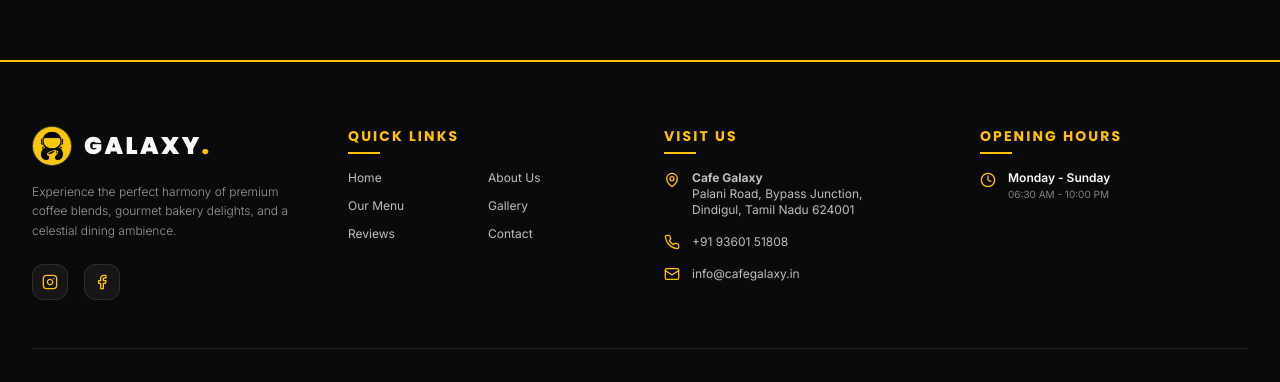
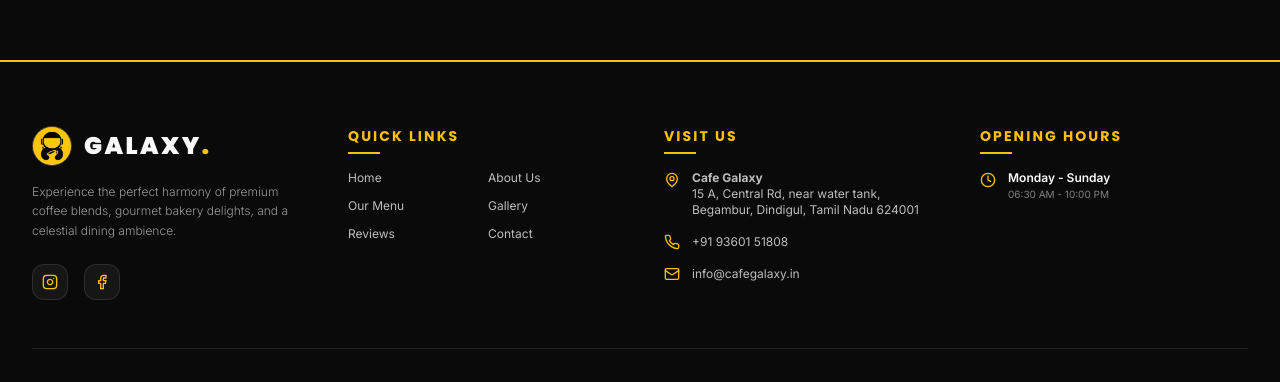
Before and after one commit to lingeshmani23-tech/cafegalaxy, a React (Vite) app: page /contact in a window 1280 px wide. Shown: the part 1832-2214 px from the top of the page. Built offline with nearby package versions, Linux system fonts and the light colour scheme.

Commit message:
Update address to Central Rd with map links

```diff
--- a/src/App.jsx
+++ b/src/App.jsx
@@ -109,7 +109,7 @@ const App = () => {
                 "image": "https://images.unsplash.com/photo-1495474472287-4d71bcdd2085?w=1200&auto=format&fit=crop&q=80",
                 "address": {
                   "@type": "PostalAddress",
-                  "streetAddress": "Bypass Junction, Palani Road",
+                  "streetAddress": "15 A, Central Rd, near water tank, Begambur",
                   "addressLocality": "Dindigul",
                   "addressRegion": "Tamil Nadu",
                   "postalCode": "624001",
--- a/src/components/Footer.jsx
+++ b/src/components/Footer.jsx
@@ -86,11 +86,11 @@ const Footer = () => {
             <ul className="space-y-4 text-xs text-[#FAFAFA]/75">
               <li className="flex items-start gap-3">
                 <MapPin size={16} className="text-[#FFC107] shrink-0 mt-0.5" />
-                <span>
+                <a href="https://www.google.com/maps?q=15+A,+Central+Rd,+near+water+tank,+Begambur,+Dindigul,+Tamil+Nadu+624001" target="_blank" rel="noopener noreferrer" className="hover:text-[#FFC107] transition-colors">
                   <strong>Cafe Galaxy</strong><br />
-                  Palani Road, Bypass Junction,<br />
-                  Dindigul, Tamil Nadu 624001
-                </span>
+                  15 A, Central Rd, near water tank,<br />
+                  Begambur, Dindigul, Tamil Nadu 624001
+                </a>
               </li>
               <li className="flex items-center gap-3">
                 <Phone size={16} className="text-[#FFC107] shrink-0" />
--- a/src/pages/Contact.jsx
+++ b/src/pages/Contact.jsx
@@ -41,8 +41,8 @@ const Contact = () => {
     {
       icon: <MapPin className="text-[#FFC107]" size={20} />,
       title: 'Our Location',
-      value: 'Palani Road, Bypass Junction, Dindigul, Tamil Nadu 624001',
-      link: 'https://maps.google.com/?q=Dindigul+Tamil+Nadu',
+      value: '15 A, Central Rd, near water tank, Begambur, Dindigul, Tamil Nadu 624001',
+      link: 'https://www.google.com/maps?q=15+A,+Central+Rd,+near+water+tank,+Begambur,+Dindigul,+Tamil+Nadu+624001',
       label: 'Get Directions'
     }
   ];
@@ -128,10 +128,10 @@ const Contact = () => {
                   Cafe Galaxy Dindigul
                 </h4>
                 <p className="text-xs text-[#FAFAFA]/75 leading-relaxed font-light">
-                  Palani Road, Bypass Junction, Dindigul, Tamil Nadu 624001
+                  15 A, Central Rd, near water tank, Begambur, Dindigul, Tamil Nadu 624001
                 </p>
                 <a
-                  href="https://maps.google.com/?q=Dindigul+Tamil+Nadu"
+                  href="https://www.google.com/maps?q=15+A,+Central+Rd,+near+water+tank,+Begambur,+Dindigul,+Tamil+Nadu+624001"
                   target="_blank"
                   rel="noopener noreferrer"
                   className="text-xs text-[#FFC107] hover:underline inline-block mt-2 font-bold"
@@ -408,13 +408,13 @@ const Contact = () => {
       {/* Google Map Section */}
       <section className="w-full h-[450px] border-t border-[#FFC107]/10 mt-16 overflow-hidden">
         <iframe
-          src="https://www.google.com/maps/embed?pb=!1m18!1m12!1m3!1d3924.3414995304677!2d77.96229197576579!3d10.394432189732126!2m3!1f0!2f0!3f0!3m2!1i1024!2i768!4f13.1!3m3!1m2!1s0x3b00ab4357a79e65%3B%2sDindigul%2C+Tamil+Nadu!5e0!3m2!1sen!2sin!4v1700000000000!5m2!1sen!2sin"
+          src="https://maps.google.com/maps?q=15+A,+Central+Rd,+near+water+tank,+Begambur,+Dindigul,+Tamil+Nadu+624001&t=&z=15&ie=UTF8&iwloc=&output=embed"
           width="100%"
           height="100%"
           style={{ border: 0, filter: 'invert(90%) hue-rotate(180deg) brightness(95%) contrast(90%)' }}
           allowFullScreen=""
           loading="lazy"
-          title="Google Map Location Cafe Galaxy Bypass Junction Dindigul"
+          title="Google Map Location Cafe Galaxy Begambur Dindigul"
         ></iframe>
       </section>
     </div>
--- a/src/pages/FAQ.jsx
+++ b/src/pages/FAQ.jsx
@@ -9,7 +9,7 @@ const faqItems = [
   },
   {
     question: 'Where is Cafe Galaxy located in Dindigul?',
-    answer: 'We are located at Palani Road, Bypass Junction, Dindigul, Tamil Nadu 624001. We are easily accessible with ample parking spaces.'
+    answer: 'We are located at 15 A, Central Rd, near water tank, Begambur, Dindigul, Tamil Nadu 624001. We are easily accessible with ample parking spaces.'
   },
   {
     question: 'Do you offer reservations for birthday parties or private events?',
--- a/src/pages/Home.jsx
+++ b/src/pages/Home.jsx
@@ -489,7 +489,7 @@ const Home = () => {
 
               <div className="space-y-4 text-xs sm:text-sm text-[#FAFAFA]/80">
                 <p>
-                  <strong>Location:</strong> Bypass Junction, Palani Road, Dindigul, Tamil Nadu 624001
+                  <strong>Location:</strong> <a href="https://www.google.com/maps?q=15+A,+Central+Rd,+near+water+tank,+Begambur,+Dindigul,+Tamil+Nadu+624001" target="_blank" rel="noopener noreferrer" className="hover:text-[#FFC107] hover:underline transition-all">15 A, Central Rd, near water tank, Begambur, Dindigul, Tamil Nadu 624001</a>
                 </p>
                 <p>
                   <strong>Opening Hours:</strong> Mon-Sun: 6:30 AM - 10:00 PM
@@ -513,13 +513,13 @@ const Home = () => {
             {/* Google Map */}
             <div className="h-[280px] w-full rounded-2xl overflow-hidden border border-[#FFC107]/20 shadow-lg">
               <iframe
-                src="https://www.google.com/maps/embed?pb=!1m18!1m12!1m3!1d3924.3414995304677!2d77.96229197576579!3d10.394432189732126!2m3!1f0!2f0!3f0!3m2!1i1024!2i768!4f13.1!3m3!1m2!1s0x3b00ab4357a79e65%3B%2sDindigul%2C+Tamil+Nadu!5e0!3m2!1sen!2sin!4v1700000000000!5m2!1sen!2sin"
+                src="https://maps.google.com/maps?q=15+A,+Central+Rd,+near+water+tank,+Begambur,+Dindigul,+Tamil+Nadu+624001&t=&z=15&ie=UTF8&iwloc=&output=embed"
                 width="100%"
                 height="100%"
                 style={{ border: 0, filter: 'invert(90%) hue-rotate(180deg) brightness(95%) contrast(90%)' }}
                 allowFullScreen=""
                 loading="lazy"
-                title="Cafe Galaxy Bypass Junction Dindigul Map"
+                title="Cafe Galaxy Begambur Dindigul Map"
               ></iframe>
             </div>
           </div>
--- a/src/pages/PrivacyPolicy.jsx
+++ b/src/pages/PrivacyPolicy.jsx
@@ -74,9 +74,9 @@ const PrivacyPolicy = () => {
             </p>
             <p>
               <strong>Cafe Galaxy</strong><br />
-              Bypass Junction, Palani Road, Dindigul, Tamil Nadu 624001<br />
+              <a href="https://www.google.com/maps?q=15+A,+Central+Rd,+near+water+tank,+Begambur,+Dindigul,+Tamil+Nadu+624001" target="_blank" rel="noopener noreferrer" className="hover:text-[#D4AF37] hover:underline">15 A, Central Rd, near water tank, Begambur, Dindigul, Tamil Nadu 624001</a><br />
               Email: <a href="mailto:info@cafegalaxy.in" className="text-[#D4AF37] hover:underline">info@cafegalaxy.in</a><br />
-              Phone: +91 98765 43210
+              Phone: +91 93601 51808
             </p>
           </div>
         </motion.div>
```
